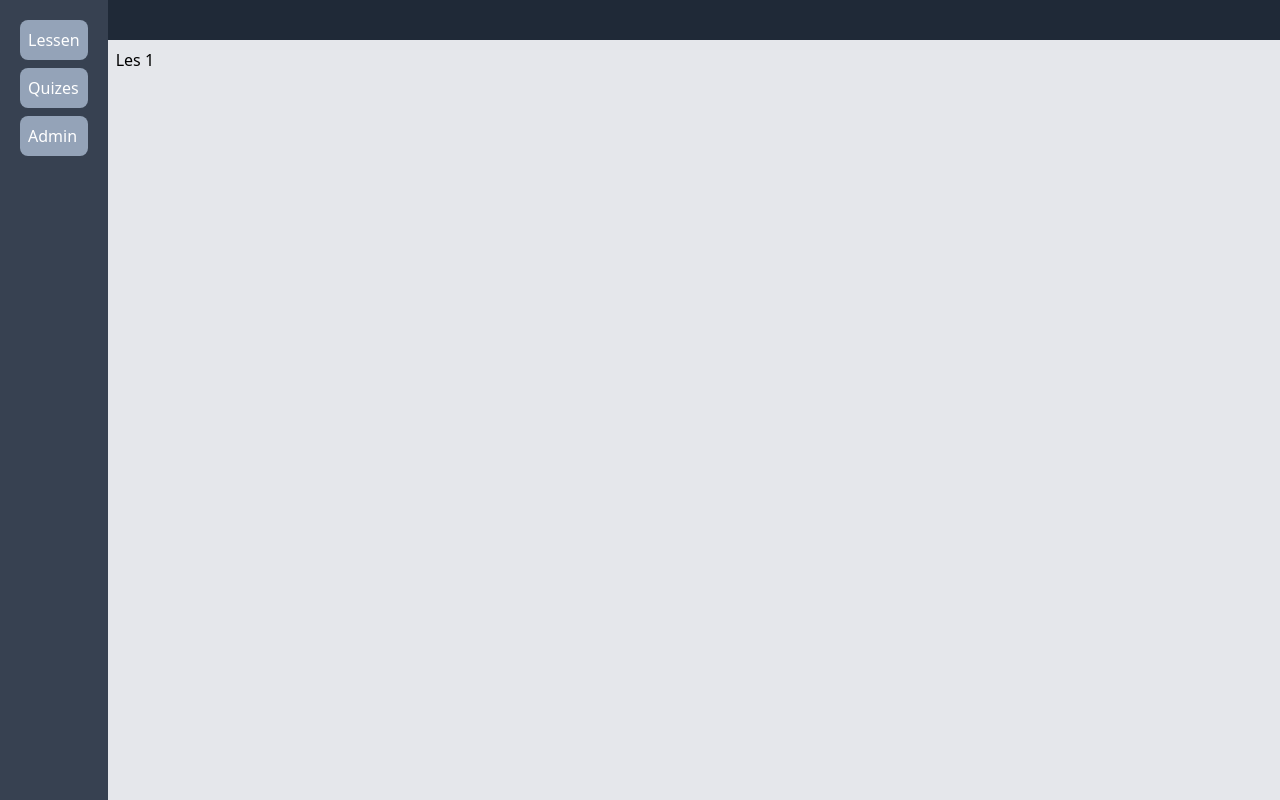
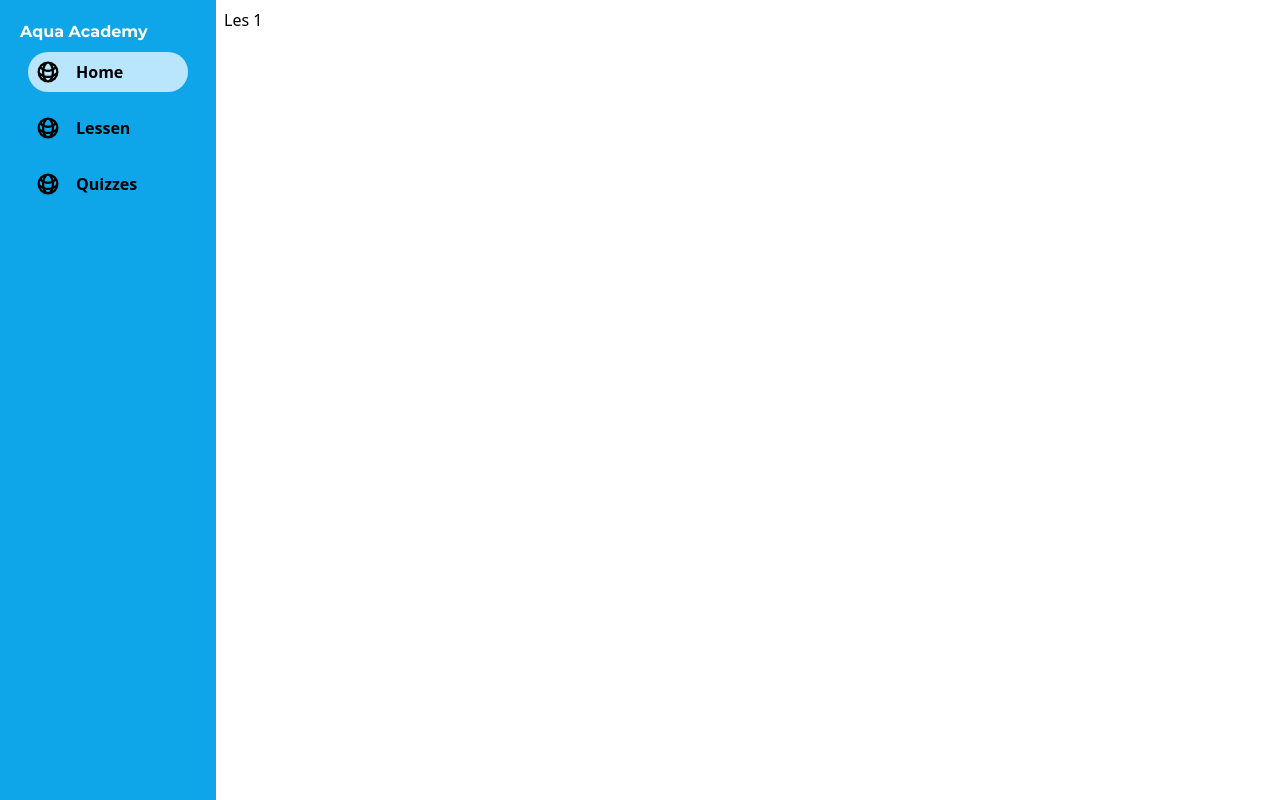
Before and after one commit to MarkDeKraker/T15-LifeBelowWater, a React (Vite) app: page / in a window 1280 px wide. Built offline with nearby package versions, Linux system fonts and the light colour scheme.

Commit message:
styling improvements

```diff
--- a/package.json
+++ b/package.json
@@ -10,6 +10,7 @@
     "preview": "vite preview"
   },
   "dependencies": {
+    "@heroicons/react": "^2.1.3",
     "react": "^18.2.0",
     "react-dom": "^18.2.0",
     "react-router-dom": "^6.22.3"
--- a/src/components/Content.tsx
+++ b/src/components/Content.tsx
@@ -1,3 +1,3 @@
 export default function Content({ children }: { children: any }) {
-  return <main className="bg-gray-200 h-screen p-2">{children}</main>;
+  return <main className="h-screen p-2">{children}</main>;
 }
--- a/src/components/Layout.tsx
+++ b/src/components/Layout.tsx
@@ -1,6 +1,5 @@
 // Layout.js
 import SideBar from "./SideBar";
-import NavBar from "./NavBar";
 import Content from "./Content";
 
 const Layout = ({ children }: { children: any }) => {
@@ -8,7 +7,6 @@ const Layout = ({ children }: { children: any }) => {
     <div className="flex h-screen">
       <SideBar />
       <div className="flex flex-col w-full h-full">
-        <NavBar />
         <Content>{children}</Content>
       </div>
     </div>
--- a/src/components/SideBar.tsx
+++ b/src/components/SideBar.tsx
@@ -1,17 +1,38 @@
+import { GlobeAltIcon } from "@heroicons/react/16/solid";
+import { useState } from "react";
+import SideBarItem from "./SideBarItem";
+
 export default function SideBar() {
+  const [active, setActive] = useState<number>(0);
+
   return (
-    <aside className="bg-gray-700 p-5">
-      <ul className="space-y-2">
-        <li className="text-white bg-slate-400 p-2 rounded-lg cursor-pointer">
-          Lessen
-        </li>
-        <li className="text-white bg-slate-400 p-2 rounded-lg cursor-pointer">
-          Quizes
-        </li>
-        <li className="text-white bg-slate-400 p-2 rounded-lg cursor-pointer">
-          Admin
-        </li>
-      </ul>
+    <aside className="bg-sky-500 p-5">
+      <h1 className="text-white font-bold font-custom cursor-pointer">
+        Aqua Academy
+      </h1>
+      <div className="p-2 w-44 space-y-4">
+        <SideBarItem
+          title="Home"
+          active={active}
+          setActive={setActive}
+          icon={<GlobeAltIcon className="w-6 h-6" />}
+          index={0}
+        />
+        <SideBarItem
+          title="Lessen"
+          active={active}
+          setActive={setActive}
+          icon={<GlobeAltIcon className="w-6 h-6" />}
+          index={1}
+        />
+        <SideBarItem
+          title="Quizzes"
+          active={active}
+          setActive={setActive}
+          icon={<GlobeAltIcon className="w-6 h-6" />}
+          index={2}
+        />
+      </div>
     </aside>
   );
 }
--- /dev/null
+++ b/src/components/SideBarItem.tsx
@@ -0,0 +1,27 @@
+import React from "react";
+
+export default function SideBarItem({
+  title,
+  active,
+  setActive,
+  icon,
+  index,
+}: {
+  title: string;
+  active: number;
+  setActive: any;
+  icon: any;
+  index: number
+}) {
+  return (
+    <div
+      onClick={() => setActive(index)}
+      className={`space-x-4 flex ${
+        active == index && "bg-sky-200"
+      } bg rounded-full font-bold p-2 cursor-pointer`}
+    >
+      <div>{icon}</div>
+      <p>{title}</p>
+    </div>
+  );
+}
--- a/src/index.css
+++ b/src/index.css
@@ -1,3 +1,5 @@
+@import url('https://fonts.googleapis.com/css2?family=Montserrat:ital,wght@0,100..900;1,100..900&display=swap');
+
 @tailwind base;
 @tailwind components;
 @tailwind utilities;
--- a/tailwind.config.js
+++ b/tailwind.config.js
@@ -2,7 +2,11 @@
 export default {
   content: ["./index.html", "./src/**/*.{js,ts,jsx,tsx}"],
   theme: {
-    extend: {},
+    extend: {
+      fontFamily: {
+        custom: ["Montserrat", "sans-serif"],
+      },
+    },
   },
   plugins: [],
 };
```
Also changed, not shown: 1 other file (tests, documents, lock files or other folders).
